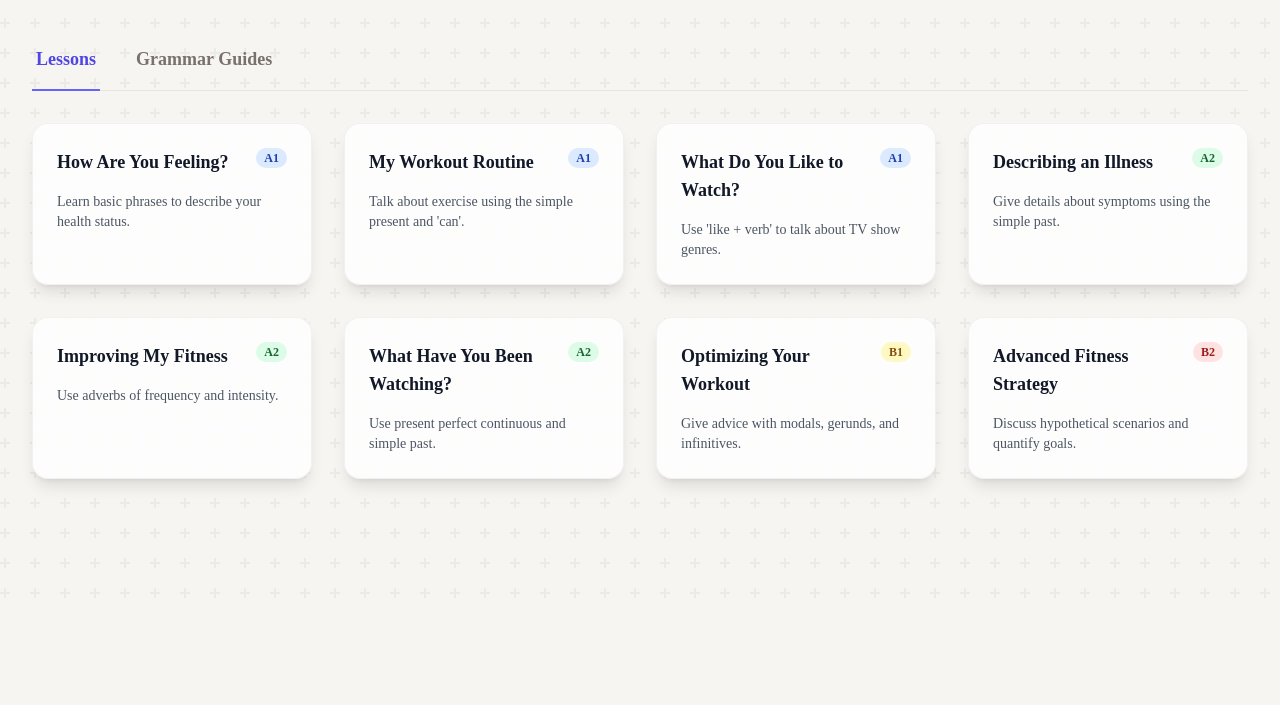
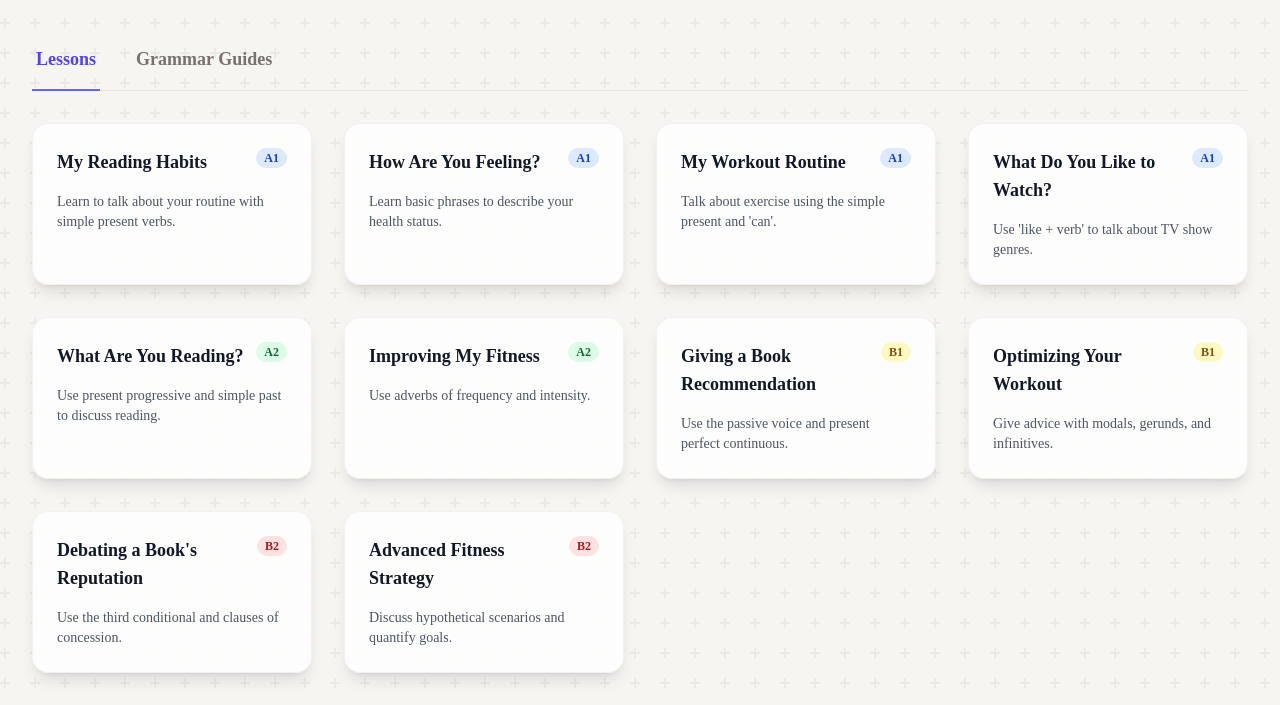
Before and after one commit to MykullDubs/e-learning-module, a website: page lesson-library.html in a window 1280 px wide. Shown: the part 192-897 px from the top of the page. Before the commit the page ends 800 px from the top, so only its background shows below. Drawn offline with nearby package versions, Linux system fonts and the light colour scheme; no server answers; a web font is replaced by a local one.

Commit message:
Update lesson-library.html

```diff
--- a/lesson-library.html
+++ b/lesson-library.html
@@ -81,8 +81,8 @@
                         </div>
                     </button>
                     <div id="profile-dropdown" class="hidden absolute font-brand right-0 mt-2 w-48 bg-white dark:bg-gray-800 rounded-lg shadow-xl border border-stone-200 dark:border-gray-700 overflow-hidden z-10">
-                        <a href="#" class="block px-4 py-2 text-sm text-stone-700 dark:text-stone-200 hover:bg-stone-100 dark:hover:bg-gray-700">Dashboard</a>
-                        <a href="#" class="block px-4 py-2 text-sm text-stone-700 dark:text-stone-200 hover:bg-stone-100 dark:hover:bg-gray-700">Settings</a>
+                        <a href="dashboard.html" class="block px-4 py-2 text-sm text-stone-700 dark:text-stone-200 hover:bg-stone-100 dark:hover:bg-gray-700">Dashboard</a>
+                        <a href="settings.html" class="block px-4 py-2 text-sm text-stone-700 dark:text-stone-200 hover:bg-stone-100 dark:hover:bg-gray-700">Settings</a>
                         <div class="border-t border-stone-200 dark:border-gray-600"></div>
                         <button id="logout-btn" class="w-full text-left px-4 py-2 text-sm text-red-600 hover:bg-stone-100 dark:hover:bg-gray-700">Log Out</button>
                     </div>
@@ -156,21 +156,23 @@
         logoutBtn.addEventListener('click', () => { signOut(auth); });
 
         const lessons = [
-            { title: "How Are You Feeling?", description: "Learn basic phrases to describe your health status.", level: "A1", url: "a1-health-status.html" },
-            { title: "My Workout Routine", description: "Talk about exercise using the simple present and 'can'.", level: "A1", url: "a1-working-out.html" },
-            { title: "What Do You Like to Watch?", description: "Use 'like + verb' to talk about TV show genres.", level: "A1", url: "a1-watching-tv.html" },
-            { title: "Describing an Illness", description: "Give details about symptoms using the simple past.", level: "A2", url: "a2-health-status.html" },
-            { title: "Improving My Fitness", description: "Use adverbs of frequency and intensity.", level: "A2", url: "a2-working-out.html" },
-            { title: "What Have You Been Watching?", description: "Use present perfect continuous and simple past.", level: "A2", url: "a2-watching-tv.html" },
-            { title: "Optimizing Your Workout", description: "Give advice with modals, gerunds, and infinitives.", level: "B1", url: "b1-working-out.html" },
-            { title: "Advanced Fitness Strategy", description: "Discuss hypothetical scenarios and quantify goals.", level: "B2", url: "b2-working-out.html" },
+            { title: "My Reading Habits", description: "Learn to talk about your routine with simple present verbs.", level: "A1", url: "a1readinghab.html" },
+            { title: "How Are You Feeling?", description: "Learn basic phrases to describe your health status.", level: "A1", url: "a1healthstatus.html" },
+            { title: "My Workout Routine", description: "Talk about exercise using the simple present and 'can'.", level: "A1", url: "a1workout.html" },
+            { title: "What Do You Like to Watch?", description: "Use 'like + verb' to talk about TV show genres.", level: "A1", url: "a1tv.html" },
+            { title: "What Are You Reading?", description: "Use present progressive and simple past to discuss reading.", level: "A2", url: "a2readinghab.html" },
+            { title: "Improving My Fitness", description: "Use adverbs of frequency and intensity.", level: "A2", url: "a2workout.html" },
+            { title: "Giving a Book Recommendation", description: "Use the passive voice and present perfect continuous.", level: "B1", url: "b1readinghab.html" },
+            { title: "Optimizing Your Workout", description: "Give advice with modals, gerunds, and infinitives.", level: "B1", url: "b1workout.html" },
+            { title: "Debating a Book's Reputation", description: "Use the third conditional and clauses of concession.", level: "B2", url: "b2readinghab.html" },
+            { title: "Advanced Fitness Strategy", description: "Discuss hypothetical scenarios and quantify goals.", level: "B2", url: "b2workout.html" },
         ];
 
         const guides = [
-            { title: "Grammar Guide: Simple Present", description: "A complete reference for facts, habits, and routines.", level: "A1", url: "guide-simple-present.html" },
-            { title: "Grammar Guide: Articles", description: "Mastering a/an, the, and the zero article.", level: "A1", url: "guide-articles.html" },
-            { title: "Grammar Guide: Prepositions of Time", description: "An exhaustive guide to using in, on, at, and more.", level: "A2", url: "guide-prepositions-time.html" },
-            { title: "Grammar Guide: Prepositions of Location", description: "A detailed reference for describing where things are.", level: "A2", url: "guide-prepositions-location.html" },
+            { title: "Grammar Guide: Simple Present", description: "A complete reference for facts, habits, and routines.", level: "A1", url: "simplepresent.html" },
+            { title: "Grammar Guide: Articles", description: "Mastering a/an, the, and the zero article.", level: "A1", url: "articles.html" },
+            { title: "Grammar Guide: Prepositions of Time", description: "An exhaustive guide to using in, on, at, and more.", level: "A2", url: "potime.html" },
+            { title: "Grammar Guide: Prepositions of Location", description: "A detailed reference for describing where things are.", level: "A2", url: "polocation.html" },
         ];
 
         const lessonsGrid = document.getElementById('lessons-grid');
@@ -252,12 +254,10 @@
                 const targetPaneId = tab.dataset.target;
                 panes.forEach(pane => pane.id === targetPaneId ? pane.classList.remove('hidden') : pane.classList.add('hidden'));
 
-                // Show/hide filter button
                 levelFilterWrapper.style.display = targetPaneId === 'lessons-pane' ? 'block' : 'none';
             });
         });
 
-        // Initial render
         renderLessons('all');
         renderGuides();
     </script>
```
